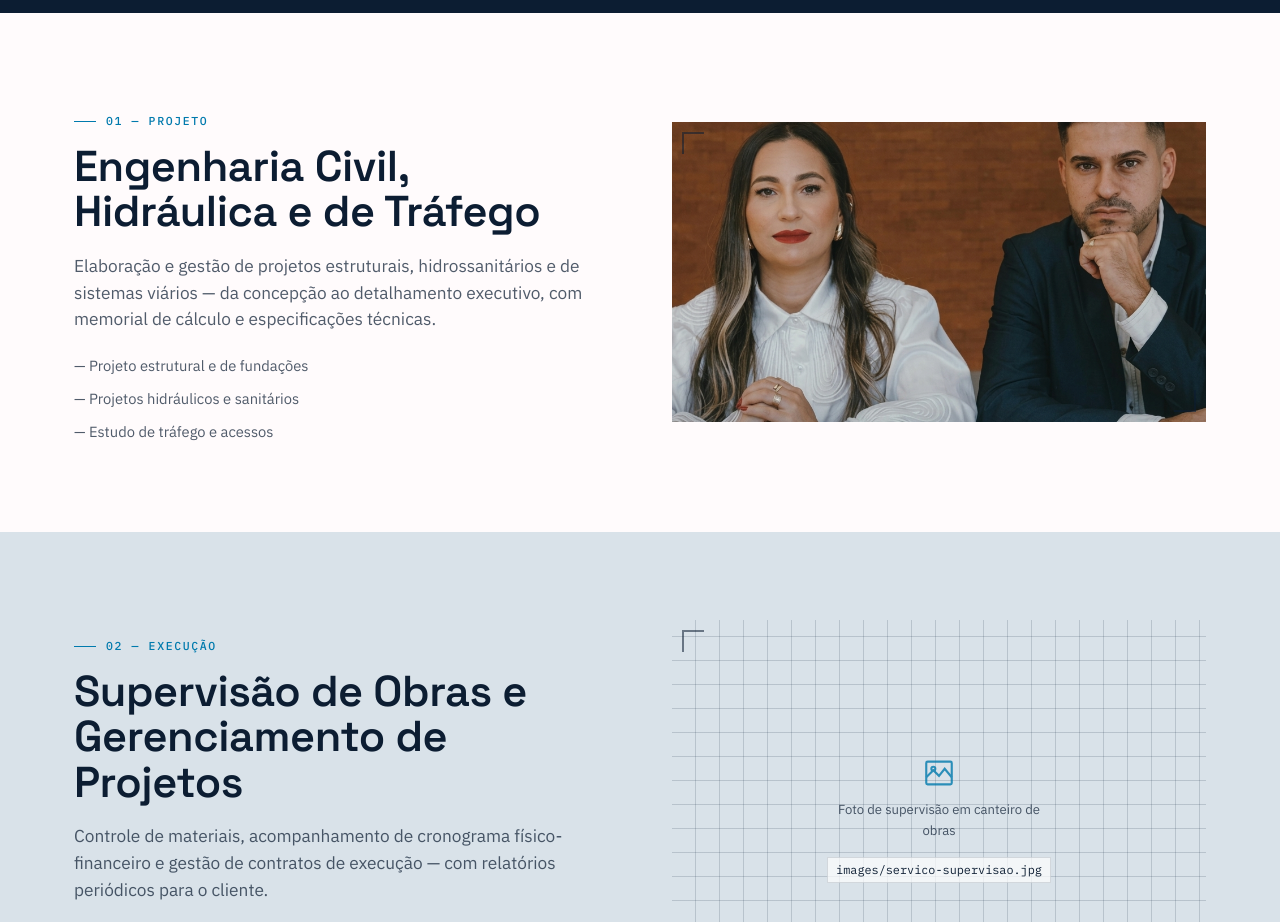
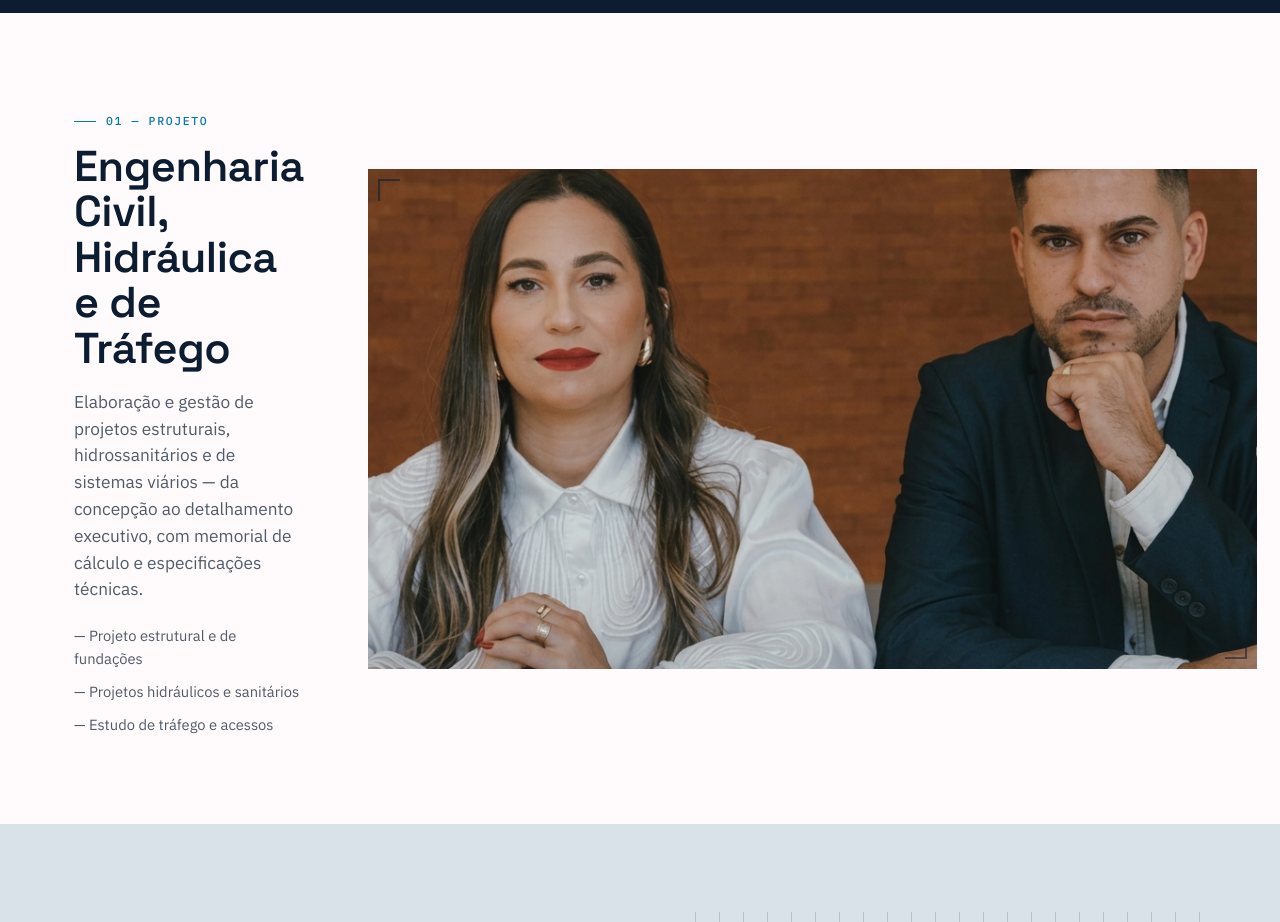
Before and after one commit to piiterthor-sketch/engenharia-coibra, a plain HTML site: page index.html in a window 1280 px wide. Shown: the part 5980-6902 px from the top of the page. Drawn offline with Linux system fonts and the light colour scheme.

Commit message:
sssfdfffff

```diff
--- a/index.html
+++ b/index.html
@@ -1655,15 +1655,18 @@
             </ul>
           </div>
           <div class="split-media">
-            <div class="media-frame" style="--ar: 16/9">
+  <div class="media-frame" style="--ar: 16/9; width: 100%; min-height: 500px;">
     <img
       src="images/civil.jpg"
       alt="Projeto de engenharia civil"
+      style="width: 100%; height: 100%; object-fit: cover;"
       onerror="
         this.onerror = null;
         this.closest('.media-frame').classList.add('is-empty');
       "
     />
+  </div>
+</div>
               <div class="media-placeholder">
                 <svg
                   class="ph-icon"
```
Lines whose indentation alone changed are shown as unchanged.
